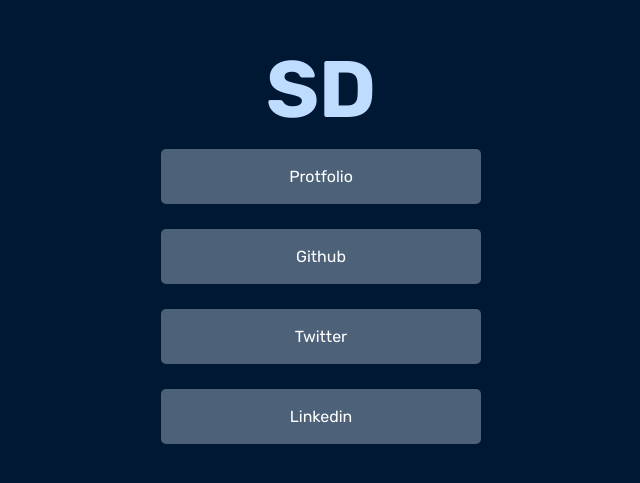
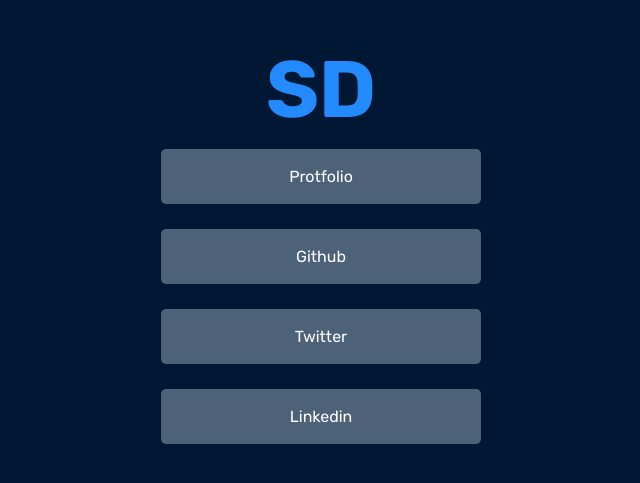
Before and after one commit to Saurabhdaswant/SaurabhDaswant-Links, a plain HTML site: page index.html in a window 1280 px wide. Shown: the part 151-634 px from the top of the page, without its empty margins (319-959 px from the left). Drawn offline with Linux system fonts and the light colour scheme.

Commit message:
Update style.css

```diff
--- a/style.css
+++ b/style.css
@@ -20,7 +20,7 @@
   text-decoration: none;
 }
 h1 {
-  color: #bddcff;
+  color: #248aff;
   font-size: 5rem;
 }
 .main__link {
@@ -32,7 +32,6 @@
   height: 1px;
   margin: 0.8rem auto;
   padding: 1.7rem;
-  /* background-color: #2c2c46; */
   background-color: #e0eeff57;
   border-radius: 5px;
 }
```
